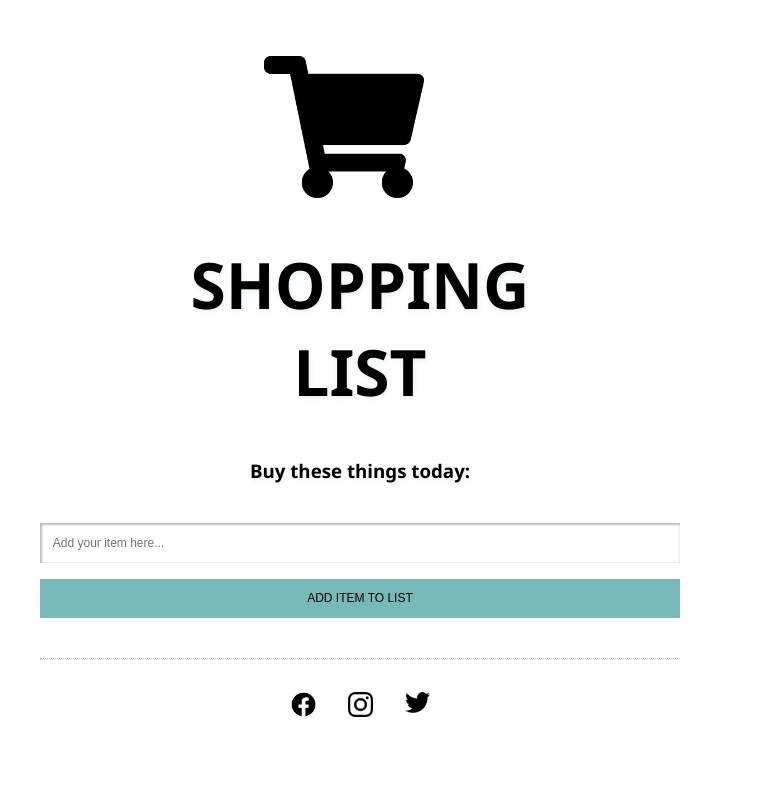
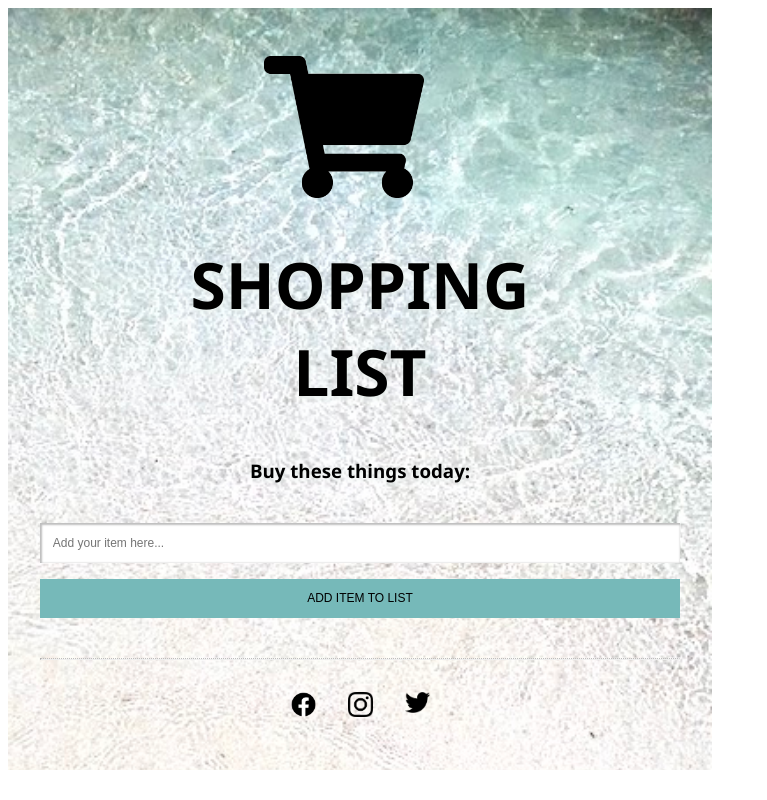
Before and after one commit to saya7852/ui-and-dynamic-content, a plain HTML site: page index.html in a window 1280 px wide. Shown: the whole page, without its empty margins (0-767 px from the left). Drawn offline with Linux system fonts and the light colour scheme.

Commit message:
Update styles.css

```diff
--- a/css/styles.css
+++ b/css/styles.css
@@ -30,7 +30,7 @@ body {
     font-family:'Segoe UI', Tahoma, Geneva, Verdana, sans-serif
 }
 .beach {
-    background-image: url(./img/beach-img.jpg);
+    background-image: url(../img/beach-img.jpg);
     background-size: cover;
 }
 header {
```
